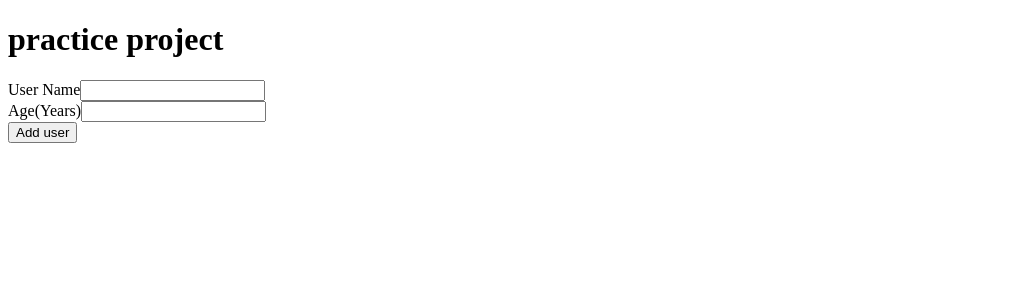
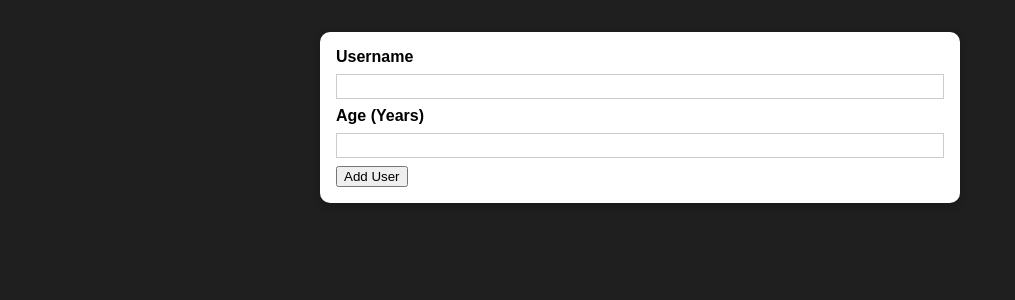
Before and after one commit to HimanshuDeveloperr/my-practice-project, a React (Create React App) app: page / in a window 1280 px wide. Shown: the top 300 px of the page, without its empty margins (0-1015 px from the left). Built offline with nearby package versions, Linux system fonts and the light colour scheme.

Commit message:
BrandNewComponents$CssStyles

```diff
--- a/src/App.css
+++ /dev/null
@@ -1,38 +0,0 @@
-.App {
-  text-align: center;
-}
-
-.App-logo {
-  height: 40vmin;
-  pointer-events: none;
-}
-
-@media (prefers-reduced-motion: no-preference) {
-  .App-logo {
-    animation: App-logo-spin infinite 20s linear;
-  }
-}
-
-.App-header {
-  background-color: #282c34;
-  min-height: 100vh;
-  display: flex;
-  flex-direction: column;
-  align-items: center;
-  justify-content: center;
-  font-size: calc(10px + 2vmin);
-  color: white;
-}
-
-.App-link {
-  color: #61dafb;
-}
-
-@keyframes App-logo-spin {
-  from {
-    transform: rotate(0deg);
-  }
-  to {
-    transform: rotate(360deg);
-  }
-}
--- a/src/App.js
+++ b/src/App.js
@@ -1,13 +1,9 @@
-import UserForm from './Components/UserForm';
-import './App.css';
-
+import React from 'react';
+import AddUsers from './Components/Users/AddUsers';
 function App() {
   return (
     <div>
-      <h1>practice project</h1>
-      <div>
-        <UserForm/>
-      </div>
+      <AddUsers/>
     </div>
   );
 }
--- /dev/null
+++ b/src/Components/UI/Card.js
@@ -0,0 +1,13 @@
+import React from "react";
+import Classes from "./Card.module.css"
+
+const Card=(props)=>{
+
+    return(
+
+    <div className={`${Classes.card} ${props.className}`}>
+        {props.children}
+    </div>
+    )
+}
+export default Card;
--- /dev/null
+++ b/src/Components/UI/Card.module.css
@@ -0,0 +1,5 @@
+.card {
+    background: white;
+    box-shadow: 0 2px 8px rgba(0, 0, 0, 0.26);
+    border-radius: 10px;
+  }
--- a/src/Components/UserForm.js
+++ /dev/null
@@ -1,56 +0,0 @@
-import React ,{useState}from "react";
-
-const UserForm=()=>{
-    const[entereName,SetEntereName]=useState("")
-    const[enteredAge,SetEnteredAge]=useState("")
-    const[items,setitems]=useState([])
-
-    const NameHandler=(event)=>{
-
-        SetEntereName(event.target.value)
-    }
-
-    const AgeHandler=(event)=>{
-
-        SetEnteredAge(event.target.value)
-    }
-
-    const SubmitHandler=(event)=>{
-        event.preventDefault()
-        setitems((oldItems)=>[
-            ...oldItems,entereName,enteredAge
-
-        ]
-        )
-
-        SetEntereName("")
-        SetEnteredAge("")
-    }
-
-
-    return(
-        <div>
-
-            <form onSubmit={SubmitHandler}>
-                <div>
-                 <label>User Name</label>
-                <input type="text" onChange={NameHandler}/>
-                </div>
-                <div>
-                 <label>Age(Years)</label>
-                <input type="number" onChange={AgeHandler} />
-                </div>
-                <button type="submit">Add user</button>
-            </form>
-                <div>
-                    <ul>
-                        {items.map((items,i)=>(
-                            <li key={i}>{items}</li>
-                        ))}
-                    </ul>
-                </div>
-        </div>
-    )
-}
-
-export default UserForm;
--- /dev/null
+++ b/src/Components/Users/AddUsers.js
@@ -0,0 +1,24 @@
+import React from "react";
+import Card from "../UI/Card";
+import classes from "./AddUsers.module.css"
+
+const AddUsers=(props)=>{
+
+    const ADDUSERhandler=(event)=>{
+   event.preventDefault();
+    }
+return(
+    <Card className={classes.input}>
+
+    <form onSubmit={ADDUSERhandler}>
+        <label htmlFor="Username">Username</label>
+        <input type="text" id="Username"/>
+        <label htmlFor="Age">Age (Years)</label>
+        <input type="number" id="Age"/>
+        <button type="submit">Add User</button>
+    </form>
+    </Card>
+)
+}
+
+export default AddUsers;
--- /dev/null
+++ b/src/Components/Users/AddUsers.module.css
@@ -0,0 +1,26 @@
+.input {
+    margin: 2rem auto;
+    padding: 1rem;
+    width: 90%;
+    max-width: 40rem;
+  }
+
+  .input label {
+    display: block;
+    font-weight: bold;
+    margin-bottom: 0.5rem;
+  }
+
+  .input input {
+    font: inherit;
+    display: block;
+    width: 100%;
+    border: 1px solid #ccc;
+    padding: 0.15rem;
+    margin-bottom: 0.5rem;
+  }
+
+  .input input:focus {
+    outline: none;
+    border-color: #4f005f;
+  }
--- a/src/index.css
+++ b/src/index.css
@@ -1,13 +1,12 @@
+* {
+  box-sizing: border-box;
+}
+
+html {
+  font-family: sans-serif;
+  background: #1f1f1f;
+}
+
 body {
   margin: 0;
-  font-family: -apple-system, BlinkMacSystemFont, 'Segoe UI', 'Roboto', 'Oxygen',
-    'Ubuntu', 'Cantarell', 'Fira Sans', 'Droid Sans', 'Helvetica Neue',
-    sans-serif;
-  -webkit-font-smoothing: antialiased;
-  -moz-osx-font-smoothing: grayscale;
 }
-
-code {
-  font-family: source-code-pro, Menlo, Monaco, Consolas, 'Courier New',
-    monospace;
-}
--- a/src/index.js
+++ b/src/index.js
@@ -1,8 +1,8 @@
 import React from 'react';
 import ReactDOM from 'react-dom/client';
 
+import './index.css';
 import App from './App';
-
 
 const root = ReactDOM.createRoot(document.getElementById('root'));
 root.render(<App />);
```
Also changed, not shown: public/index.html (line endings or trailing spaces).
